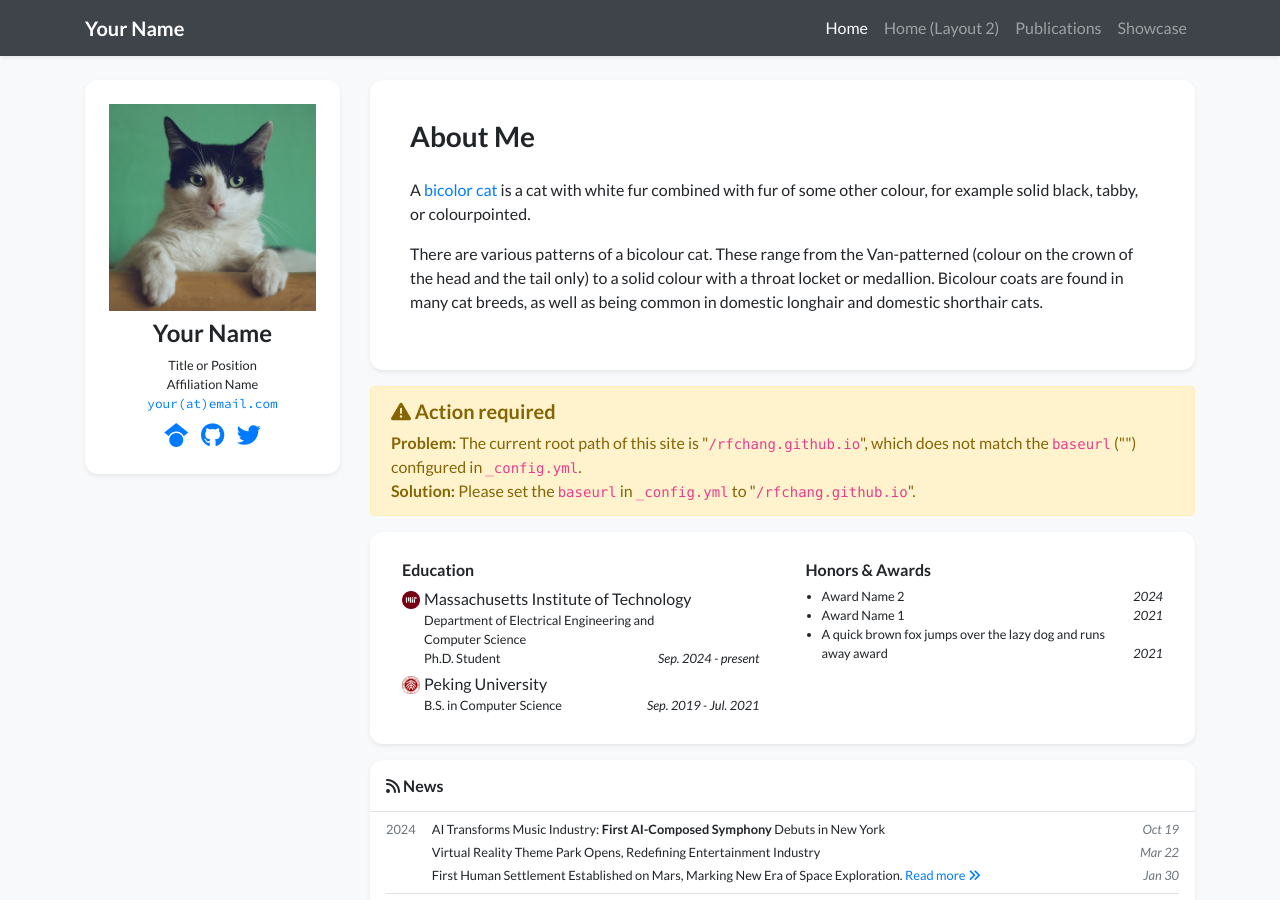
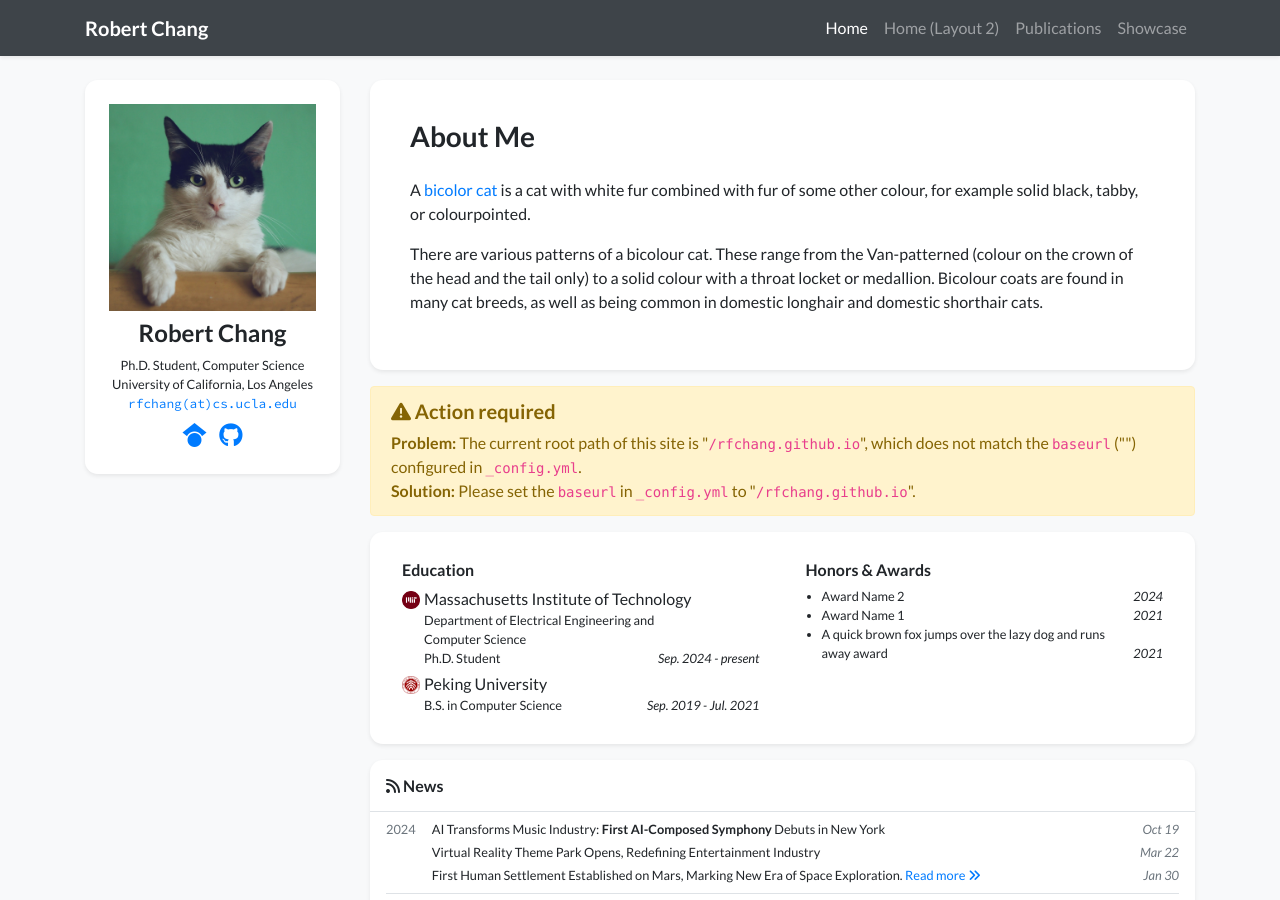
Before and after one commit to rfchang/rfchang.github.io, a Jekyll site: the page built from index.html, in a window 1280 px wide and 900 px high. Built offline with Jekyll 4.4.1, drawn with Linux system fonts in a browser that asks for light colours; nearby versions of some CDN libraries; a style sheet for code colours, icons or effects is not loaded.

Commit message:
Testing basic settings

```diff
--- a/_data/profile.yml
+++ b/_data/profile.yml
@@ -1,18 +1,18 @@
-primary_name: "Your Name"
+primary_name: "Robert Chang"
 secondary_name: ""
-navbar_name: "Your Name"
+navbar_name: "Robert Chang"
 
 positions:
-- name: Title or Position
-- name: Affiliation Name
+- name: Ph.D. Student, Computer Science
+- name: University of California, Los Angeles
   logo: /assets/images/badges/MIT_Social_circle.png  # Logo is optional
 
 
-email: "your@email.com"
+email: "rfchang@cs.ucla.edu"
 # cv_link: link-to-your-cv-file
-gscholar: xFmQpf4AAAAJ  # This is an example, replace it with your own Google Scholar ID
-github: your_github_id
-twitter: your_twitter_id  # Do not include the '@' symbol
+gscholar: RgsnLicAAAAJ  # This is an example, replace it with your own Google Scholar ID
+github: rfchang
+# twitter: your_twitter_id  # Do not include the '@' symbol
 # wechat_qrcode: /assets/images/etc/wechat.jpg
 # wechat_prompt: >-
 #   Please tell me your <strong>name</strong> and <strong>affiliation</strong> (current or past) when adding my wechat. Thanks!
```
